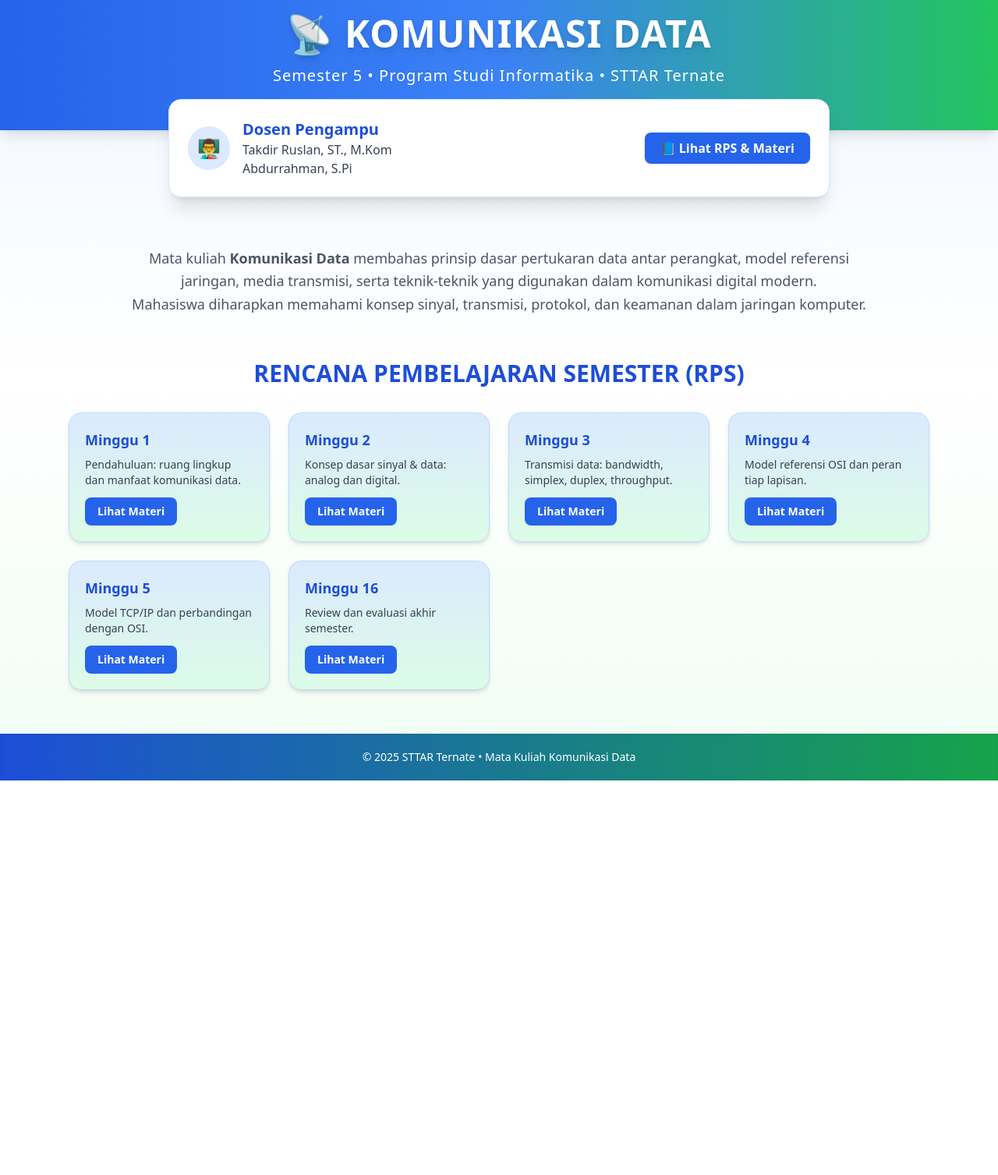
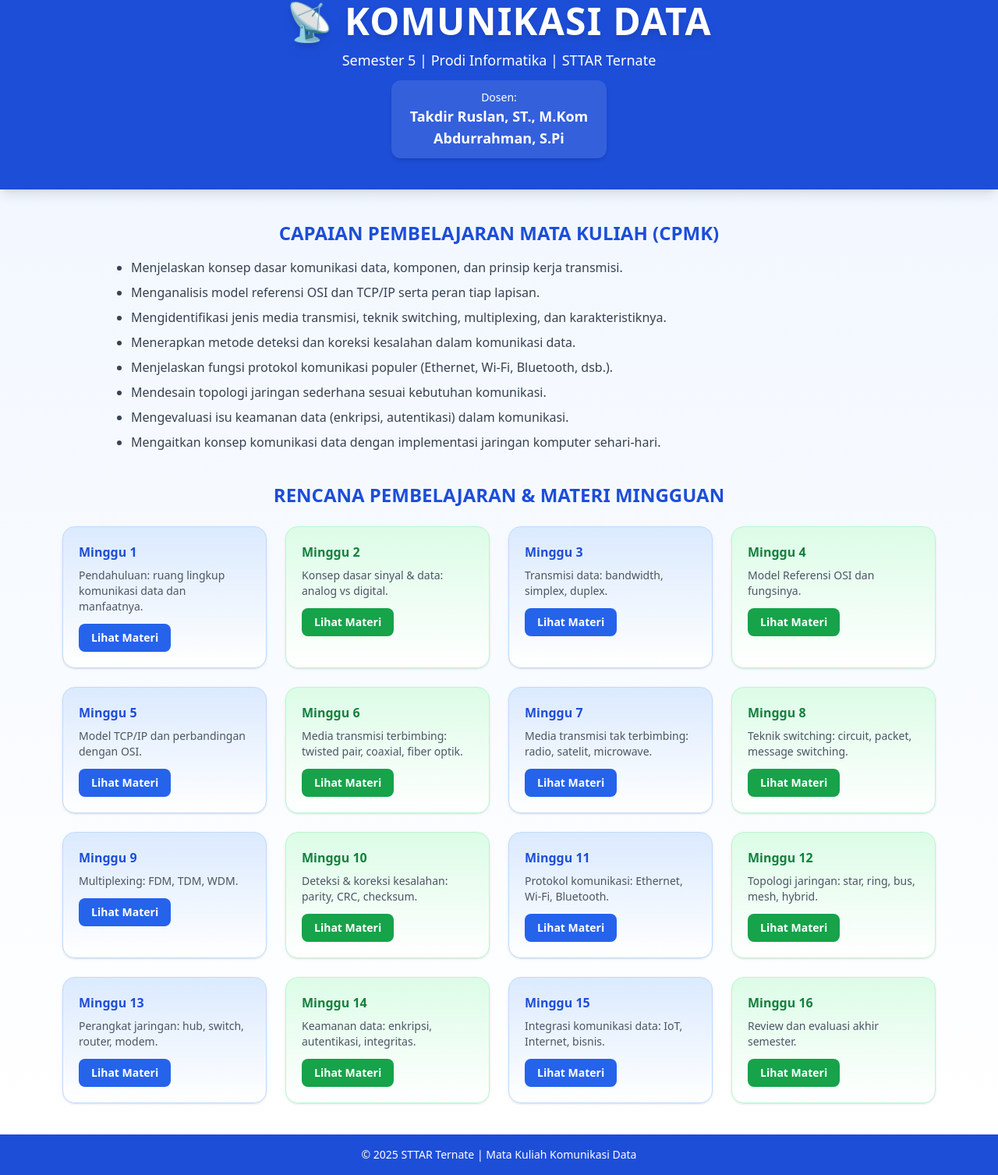
Before and after one commit to komdatSTTAR/komdat, a plain HTML site: page index.html in a window 1280 px wide. Shown: the part 37-1544 px from the top of the page at 78% size. Before the commit the page ends 1038 px from the top, so only its background shows below. Drawn offline with nearby package versions, Linux system fonts and the light colour scheme.

Commit message:
Update index.html

```diff
--- a/index.html
+++ b/index.html
@@ -3,101 +3,150 @@
 <head>
   <meta charset="UTF-8" />
   <meta name="viewport" content="width=device-width, initial-scale=1.0" />
-  <title>KOMUNIKASI DATA – STTAR Ternate</title>
+  <title>📡 KOMUNIKASI DATA - STTAR TERNATE</title>
   <script src="https://cdn.tailwindcss.com"></script>
 </head>
 
-<body class="bg-gradient-to-b from-blue-50 via-white to-green-50 text-gray-800 font-sans">
+<body class="bg-gradient-to-b from-blue-50 to-white text-gray-800 font-sans">
 
-  <!-- HERO / JUDUL MATA KULIAH -->
-  <section class="bg-gradient-to-r from-blue-600 via-blue-500 to-green-500 text-white shadow-lg py-14">
+  <!-- Header -->
+  <header class="bg-blue-700 text-white py-10 shadow-lg">
     <div class="max-w-6xl mx-auto text-center px-4">
       <h1 class="text-4xl md:text-5xl font-extrabold uppercase tracking-wide drop-shadow-lg">
         📡 KOMUNIKASI DATA
       </h1>
-      <p class="text-lg md:text-xl mt-4 font-light tracking-wider">
-        Semester 5 • Program Studi Informatika • STTAR Ternate
-      </p>
+      <p class="text-lg mt-3 font-light">Semester 5 | Prodi Informatika | STTAR Ternate</p>
+      <div class="mt-3 bg-white/10 inline-block px-6 py-3 rounded-xl shadow-md">
+        <p class="text-sm">Dosen:</p>
+        <p class="font-semibold text-lg">Takdir Ruslan, ST., M.Kom</p>
+        <p class="font-semibold text-lg">Abdurrahman, S.Pi</p>
+      </div>
+    </div>
+  </header>
+
+  <!-- CPMK -->
+  <section class="max-w-5xl mx-auto my-10 px-4">
+    <h2 class="text-2xl font-bold text-blue-700 mb-4 uppercase text-center">Capaian Pembelajaran Mata Kuliah (CPMK)</h2>
+    <ul class="list-disc pl-6 space-y-2 text-gray-700">
+      <li>Menjelaskan konsep dasar komunikasi data, komponen, dan prinsip kerja transmisi.</li>
+      <li>Menganalisis model referensi OSI dan TCP/IP serta peran tiap lapisan.</li>
+      <li>Mengidentifikasi jenis media transmisi, teknik switching, multiplexing, dan karakteristiknya.</li>
+      <li>Menerapkan metode deteksi dan koreksi kesalahan dalam komunikasi data.</li>
+      <li>Menjelaskan fungsi protokol komunikasi populer (Ethernet, Wi-Fi, Bluetooth, dsb.).</li>
+      <li>Mendesain topologi jaringan sederhana sesuai kebutuhan komunikasi.</li>
+      <li>Mengevaluasi isu keamanan data (enkripsi, autentikasi) dalam komunikasi.</li>
+      <li>Mengaitkan konsep komunikasi data dengan implementasi jaringan komputer sehari-hari.</li>
+    </ul>
+  </section>
+
+  <!-- RPS dan Link Materi -->
+  <section class="max-w-6xl mx-auto my-10 px-4">
+    <h2 class="text-2xl font-bold text-blue-700 mb-6 uppercase text-center">Rencana Pembelajaran & Materi Mingguan</h2>
+    <div class="grid grid-cols-1 sm:grid-cols-2 md:grid-cols-3 lg:grid-cols-4 gap-6">
+
+      <!-- Loop Minggu 1-16 -->
+      <div class="bg-gradient-to-b from-blue-100 to-white rounded-2xl shadow border border-blue-200 p-5 hover:shadow-lg transition">
+        <h3 class="font-bold text-blue-700">Minggu 1</h3>
+        <p class="text-sm text-gray-600 mt-2">Pendahuluan: ruang lingkup komunikasi data dan manfaatnya.</p>
+        <a href="minggu1.html" class="inline-block mt-3 bg-blue-600 hover:bg-blue-700 text-white text-sm font-semibold px-4 py-2 rounded-lg">Lihat Materi</a>
+      </div>
+
+      <div class="bg-gradient-to-b from-green-100 to-white rounded-2xl shadow border border-green-200 p-5 hover:shadow-lg transition">
+        <h3 class="font-bold text-green-700">Minggu 2</h3>
+        <p class="text-sm text-gray-600 mt-2">Konsep dasar sinyal & data: analog vs digital.</p>
+        <a href="minggu2.html" class="inline-block mt-3 bg-green-600 hover:bg-green-700 text-white text-sm font-semibold px-4 py-2 rounded-lg">Lihat Materi</a>
+      </div>
+
+      <div class="bg-gradient-to-b from-blue-100 to-white rounded-2xl shadow border border-blue-200 p-5 hover:shadow-lg transition">
+        <h3 class="font-bold text-blue-700">Minggu 3</h3>
+        <p class="text-sm text-gray-600 mt-2">Transmisi data: bandwidth, simplex, duplex.</p>
+        <a href="minggu3.html" class="inline-block mt-3 bg-blue-600 hover:bg-blue-700 text-white text-sm font-semibold px-4 py-2 rounded-lg">Lihat Materi</a>
+      </div>
+
+      <div class="bg-gradient-to-b from-green-100 to-white rounded-2xl shadow border border-green-200 p-5 hover:shadow-lg transition">
+        <h3 class="font-bold text-green-700">Minggu 4</h3>
+        <p class="text-sm text-gray-600 mt-2">Model Referensi OSI dan fungsinya.</p>
+        <a href="minggu4.html" class="inline-block mt-3 bg-green-600 hover:bg-green-700 text-white text-sm font-semibold px-4 py-2 rounded-lg">Lihat Materi</a>
+      </div>
+
+      <div class="bg-gradient-to-b from-blue-100 to-white rounded-2xl shadow border border-blue-200 p-5 hover:shadow-lg transition">
+        <h3 class="font-bold text-blue-700">Minggu 5</h3>
+        <p class="text-sm text-gray-600 mt-2">Model TCP/IP dan perbandingan dengan OSI.</p>
+        <a href="minggu5.html" class="inline-block mt-3 bg-blue-600 hover:bg-blue-700 text-white text-sm font-semibold px-4 py-2 rounded-lg">Lihat Materi</a>
+      </div>
+
+      <div class="bg-gradient-to-b from-green-100 to-white rounded-2xl shadow border border-green-200 p-5 hover:shadow-lg transition">
+        <h3 class="font-bold text-green-700">Minggu 6</h3>
+        <p class="text-sm text-gray-600 mt-2">Media transmisi terbimbing: twisted pair, coaxial, fiber optik.</p>
+        <a href="minggu6.html" class="inline-block mt-3 bg-green-600 hover:bg-green-700 text-white text-sm font-semibold px-4 py-2 rounded-lg">Lihat Materi</a>
+      </div>
+
+      <div class="bg-gradient-to-b from-blue-100 to-white rounded-2xl shadow border border-blue-200 p-5 hover:shadow-lg transition">
+        <h3 class="font-bold text-blue-700">Minggu 7</h3>
+        <p class="text-sm text-gray-600 mt-2">Media transmisi tak terbimbing: radio, satelit, microwave.</p>
+        <a href="minggu7.html" class="inline-block mt-3 bg-blue-600 hover:bg-blue-700 text-white text-sm font-semibold px-4 py-2 rounded-lg">Lihat Materi</a>
+      </div>
+
+      <div class="bg-gradient-to-b from-green-100 to-white rounded-2xl shadow border border-green-200 p-5 hover:shadow-lg transition">
+        <h3 class="font-bold text-green-700">Minggu 8</h3>
+        <p class="text-sm text-gray-600 mt-2">Teknik switching: circuit, packet, message switching.</p>
+        <a href="minggu8.html" class="inline-block mt-3 bg-green-600 hover:bg-green-700 text-white text-sm font-semibold px-4 py-2 rounded-lg">Lihat Materi</a>
+      </div>
+
+      <div class="bg-gradient-to-b from-blue-100 to-white rounded-2xl shadow border border-blue-200 p-5 hover:shadow-lg transition">
+        <h3 class="font-bold text-blue-700">Minggu 9</h3>
+        <p class="text-sm text-gray-600 mt-2">Multiplexing: FDM, TDM, WDM.</p>
+        <a href="minggu9.html" class="inline-block mt-3 bg-blue-600 hover:bg-blue-700 text-white text-sm font-semibold px-4 py-2 rounded-lg">Lihat Materi</a>
+      </div>
+
+      <div class="bg-gradient-to-b from-green-100 to-white rounded-2xl shadow border border-green-200 p-5 hover:shadow-lg transition">
+        <h3 class="font-bold text-green-700">Minggu 10</h3>
+        <p class="text-sm text-gray-600 mt-2">Deteksi & koreksi kesalahan: parity, CRC, checksum.</p>
+        <a href="minggu10.html" class="inline-block mt-3 bg-green-600 hover:bg-green-700 text-white text-sm font-semibold px-4 py-2 rounded-lg">Lihat Materi</a>
+      </div>
+
+      <div class="bg-gradient-to-b from-blue-100 to-white rounded-2xl shadow border border-blue-200 p-5 hover:shadow-lg transition">
+        <h3 class="font-bold text-blue-700">Minggu 11</h3>
+        <p class="text-sm text-gray-600 mt-2">Protokol komunikasi: Ethernet, Wi-Fi, Bluetooth.</p>
+        <a href="minggu11.html" class="inline-block mt-3 bg-blue-600 hover:bg-blue-700 text-white text-sm font-semibold px-4 py-2 rounded-lg">Lihat Materi</a>
+      </div>
+
+      <div class="bg-gradient-to-b from-green-100 to-white rounded-2xl shadow border border-green-200 p-5 hover:shadow-lg transition">
+        <h3 class="font-bold text-green-700">Minggu 12</h3>
+        <p class="text-sm text-gray-600 mt-2">Topologi jaringan: star, ring, bus, mesh, hybrid.</p>
+        <a href="minggu12.html" class="inline-block mt-3 bg-green-600 hover:bg-green-700 text-white text-sm font-semibold px-4 py-2 rounded-lg">Lihat Materi</a>
+      </div>
+
+      <div class="bg-gradient-to-b from-blue-100 to-white rounded-2xl shadow border border-blue-200 p-5 hover:shadow-lg transition">
+        <h3 class="font-bold text-blue-700">Minggu 13</h3>
+        <p class="text-sm text-gray-600 mt-2">Perangkat jaringan: hub, switch, router, modem.</p>
+        <a href="minggu13.html" class="inline-block mt-3 bg-blue-600 hover:bg-blue-700 text-white text-sm font-semibold px-4 py-2 rounded-lg">Lihat Materi</a>
+      </div>
+
+      <div class="bg-gradient-to-b from-green-100 to-white rounded-2xl shadow border border-green-200 p-5 hover:shadow-lg transition">
+        <h3 class="font-bold text-green-700">Minggu 14</h3>
+        <p class="text-sm text-gray-600 mt-2">Keamanan data: enkripsi, autentikasi, integritas.</p>
+        <a href="minggu14.html" class="inline-block mt-3 bg-green-600 hover:bg-green-700 text-white text-sm font-semibold px-4 py-2 rounded-lg">Lihat Materi</a>
+      </div>
+
+      <div class="bg-gradient-to-b from-blue-100 to-white rounded-2xl shadow border border-blue-200 p-5 hover:shadow-lg transition">
+        <h3 class="font-bold text-blue-700">Minggu 15</h3>
+        <p class="text-sm text-gray-600 mt-2">Integrasi komunikasi data: IoT, Internet, bisnis.</p>
+        <a href="minggu15.html" class="inline-block mt-3 bg-blue-600 hover:bg-blue-700 text-white text-sm font-semibold px-4 py-2 rounded-lg">Lihat Materi</a>
+      </div>
+
+      <div class="bg-gradient-to-b from-green-100 to-white rounded-2xl shadow border border-green-200 p-5 hover:shadow-lg transition">
+        <h3 class="font-bold text-green-700">Minggu 16</h3>
+        <p class="text-sm text-gray-600 mt-2">Review dan evaluasi akhir semester.</p>
+        <a href="minggu16.html" class="inline-block mt-3 bg-green-600 hover:bg-green-700 text-white text-sm font-semibold px-4 py-2 rounded-lg">Lihat Materi</a>
+      </div>
     </div>
   </section>
 
-  <!-- KARTU DOSEN -->
-  <section class="max-w-4xl mx-auto px-6 -mt-10 relative z-10">
-    <div class="bg-white rounded-2xl shadow-xl border border-blue-100 p-6 md:flex items-center justify-between">
-      <div class="flex items-center space-x-4">
-        <div class="bg-blue-100 text-blue-700 p-3 rounded-full text-2xl">👨‍🏫</div>
-        <div>
-          <h3 class="text-xl font-bold text-blue-700">Dosen Pengampu</h3>
-          <p class="text-gray-700">Takdir Ruslan, ST., M.Kom</p>
-          <p class="text-gray-700">Abdurrahman, S.Pi</p>
-        </div>
-      </div>
-      <a href="#rps" class="mt-4 md:mt-0 inline-block bg-blue-600 hover:bg-green-600 text-white font-semibold px-5 py-2 rounded-lg shadow">
-        📘 Lihat RPS & Materi
-      </a>
-    </div>
-  </section>
+  <!-- Footer -->
+  <footer class="bg-blue-700 text-white text-center py-4 mt-8">
+    <p class="text-sm">&copy; 2025 STTAR Ternate | Mata Kuliah Komunikasi Data</p>
+  </footer>
 
-  <!-- DESKRIPSI SINGKAT -->
-  <section class="max-w-5xl mx-auto mt-16 px-6 text-center">
-    <p class="text-lg text-gray-600 leading-relaxed">
-      Mata kuliah <strong>Komunikasi Data</strong> membahas prinsip dasar pertukaran data antar perangkat, model referensi jaringan, media transmisi, serta teknik-teknik yang digunakan dalam komunikasi digital modern.
-      <br class="hidden sm:block">Mahasiswa diharapkan memahami konsep sinyal, transmisi, protokol, dan keamanan dalam jaringan komputer.
-    </p>
-  </section>
-
-  <!-- RPS DAN MATERI -->
-  <section id="rps" class="max-w-6xl mx-auto my-14 px-6">
-    <h2 class="text-3xl font-bold text-blue-700 text-center mb-8 uppercase">Rencana Pembelajaran Semester (RPS)</h2>
-
-    <div class="grid grid-cols-1 sm:grid-cols-2 md:grid-cols-3 lg:grid-cols-4 gap-6">
-
-      <!-- Gunakan pola yang sama untuk semua minggu -->
-      <div class="bg-gradient-to-b from-blue-100 to-green-100 rounded-2xl shadow-md border border-blue-200 p-5 hover:shadow-xl transition">
-        <h3 class="font-bold text-blue-700 text-lg">Minggu 1</h3>
-        <p class="text-sm text-gray-700 mt-2">Pendahuluan: ruang lingkup dan manfaat komunikasi data.</p>
-        <a href="minggu1.html" class="inline-block mt-3 bg-blue-600 hover:bg-green-600 text-white text-sm font-semibold px-4 py-2 rounded-lg">Lihat Materi</a>
-      </div>
-
-      <div class="bg-gradient-to-b from-blue-100 to-green-100 rounded-2xl shadow-md border border-blue-200 p-5 hover:shadow-xl transition">
-        <h3 class="font-bold text-blue-700 text-lg">Minggu 2</h3>
-        <p class="text-sm text-gray-700 mt-2">Konsep dasar sinyal & data: analog dan digital.</p>
-        <a href="minggu2.html" class="inline-block mt-3 bg-blue-600 hover:bg-green-600 text-white text-sm font-semibold px-4 py-2 rounded-lg">Lihat Materi</a>
-      </div>
-
-      <div class="bg-gradient-to-b from-blue-100 to-green-100 rounded-2xl shadow-md border border-blue-200 p-5 hover:shadow-xl transition">
-        <h3 class="font-bold text-blue-700 text-lg">Minggu 3</h3>
-        <p class="text-sm text-gray-700 mt-2">Transmisi data: bandwidth, simplex, duplex, throughput.</p>
-        <a href="minggu3.html" class="inline-block mt-3 bg-blue-600 hover:bg-green-600 text-white text-sm font-semibold px-4 py-2 rounded-lg">Lihat Materi</a>
-      </div>
-
-      <div class="bg-gradient-to-b from-blue-100 to-green-100 rounded-2xl shadow-md border border-blue-200 p-5 hover:shadow-xl transition">
-        <h3 class="font-bold text-blue-700 text-lg">Minggu 4</h3>
-        <p class="text-sm text-gray-700 mt-2">Model referensi OSI dan peran tiap lapisan.</p>
-        <a href="minggu4.html" class="inline-block mt-3 bg-blue-600 hover:bg-green-600 text-white text-sm font-semibold px-4 py-2 rounded-lg">Lihat Materi</a>
-      </div>
-
-      <!-- Lanjutkan sampai minggu 16 -->
-      <div class="bg-gradient-to-b from-blue-100 to-green-100 rounded-2xl shadow-md border border-blue-200 p-5 hover:shadow-xl transition">
-        <h3 class="font-bold text-blue-700 text-lg">Minggu 5</h3>
-        <p class="text-sm text-gray-700 mt-2">Model TCP/IP dan perbandingan dengan OSI.</p>
-        <a href="minggu5.html" class="inline-block mt-3 bg-blue-600 hover:bg-green-600 text-white text-sm font-semibold px-4 py-2 rounded-lg">Lihat Materi</a>
-      </div>
-
-      <!-- ... copy pola di atas untuk Minggu 6–16 ... -->
-
-      <div class="bg-gradient-to-b from-blue-100 to-green-100 rounded-2xl shadow-md border border-blue-200 p-5 hover:shadow-xl transition">
-        <h3 class="font-bold text-blue-700 text-lg">Minggu 16</h3>
-        <p class="text-sm text-gray-700 mt-2">Review dan evaluasi akhir semester.</p>
-        <a href="minggu16.html" class="inline-block mt-3 bg-blue-600 hover:bg-green-600 text-white text-sm font-semibold px-4 py-2 rounded-lg">Lihat Materi</a>
-      </div>
-
-    </div>
-  </section>
-
-  <!-- FOOTER -->
-  <footer class="bg-gradient-to-r from-blue-700 to-green-600 text-white text-center py-5 mt-10 shadow-inner">
-    <p class="text-sm">&copy; 2025 STTAR Ternate • Mata Kuliah Komunikasi Data</p>
-  </footer>
 </body>
 </html>
```
